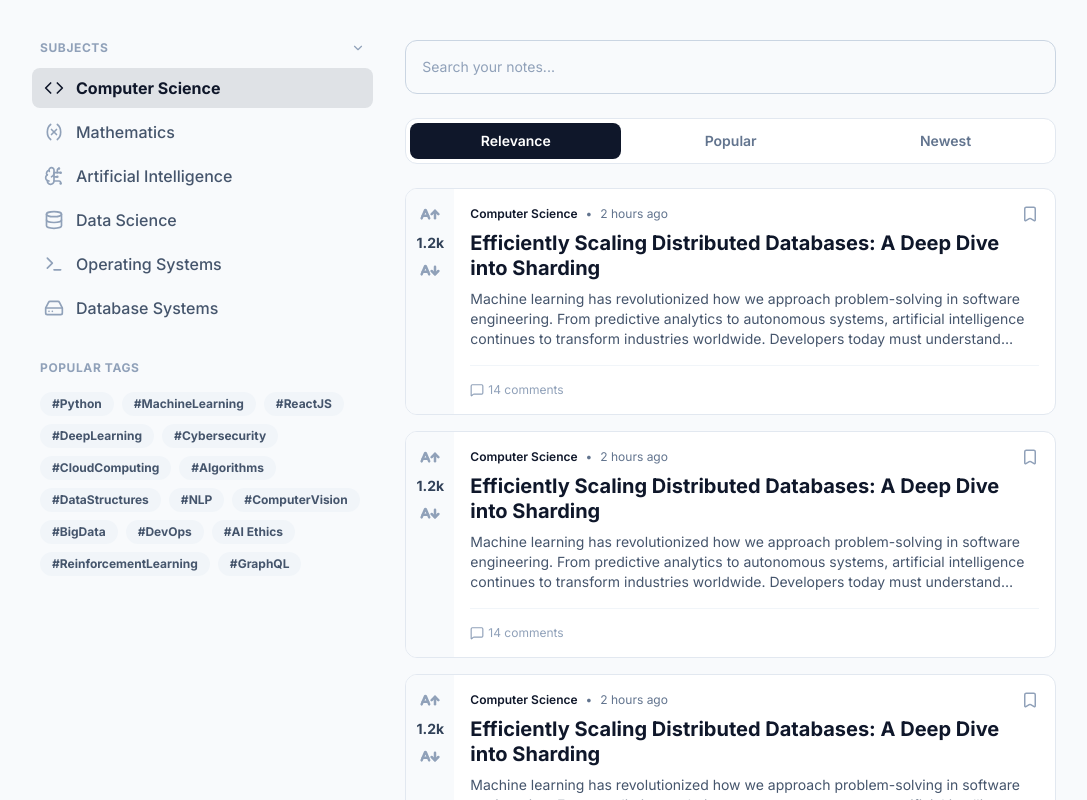
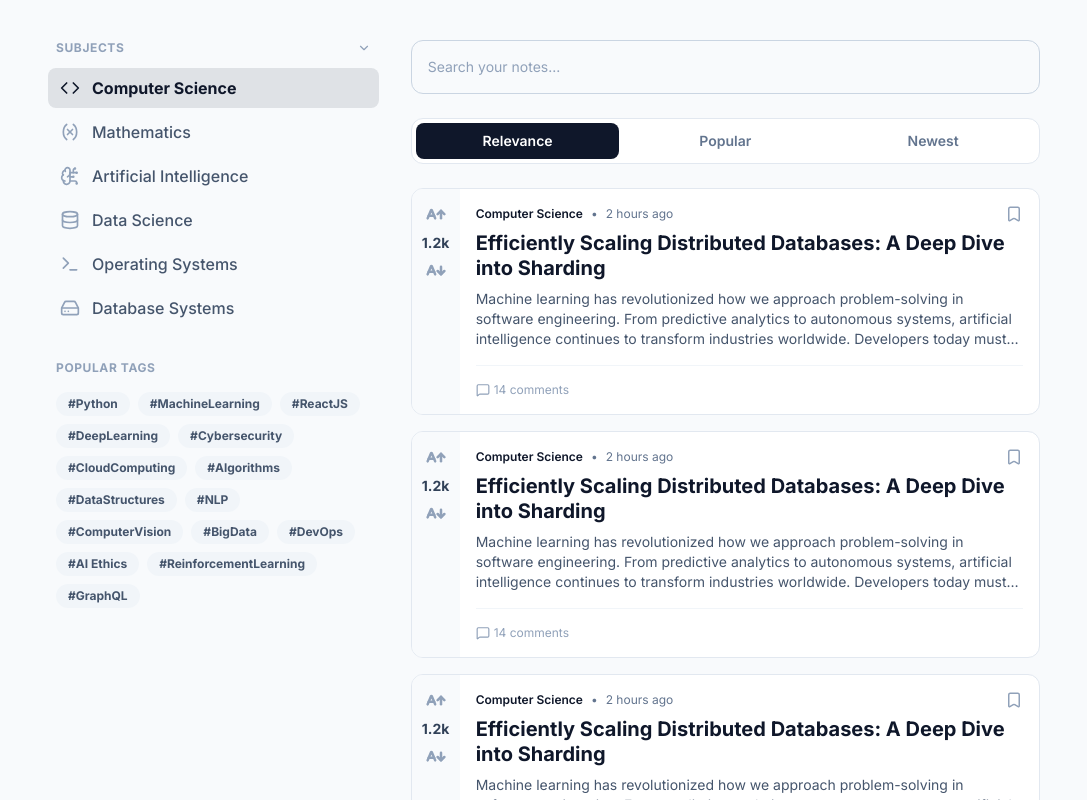
Before and after one commit to ammad-atif/StudyFAST, a React (Vite) app in the folder client/: page / in a window 1280 px wide. Shown: the top 800 px of the page, without its empty margins (96-1183 px from the left). Built offline with nearby package versions, Linux system fonts and the light colour scheme.

Commit message:
aAdjusted width for home page

```diff
--- a/client/src/pages/HomePage.tsx
+++ b/client/src/pages/HomePage.tsx
@@ -122,11 +122,11 @@ export const HomePage = () => {
   return (
     <div className="min-h-screen bg-background-light dark:bg-background-dark">
       {/* <Navbar /> */}
-      <main className="w-screen max-w-5xl mx-auto flex gap-x-8   mt-10">
+      <main className="w-screen lg:max-w-5xl mx-auto flex gap-x-8 mt-10 px-4">
         {/* Main Content Area with Sidebar */}
 
         {/* Sidebar */}
-        <aside className="h-[calc(100vh-6rem)] w-1/3 hidden lg:block sticky top-0 overflow-auto">
+        <aside className="h-[calc(100vh-6rem)] w-1/3 hidden md:block sticky top-0 overflow-auto">
           <Sidebar />
         </aside>
 
```
